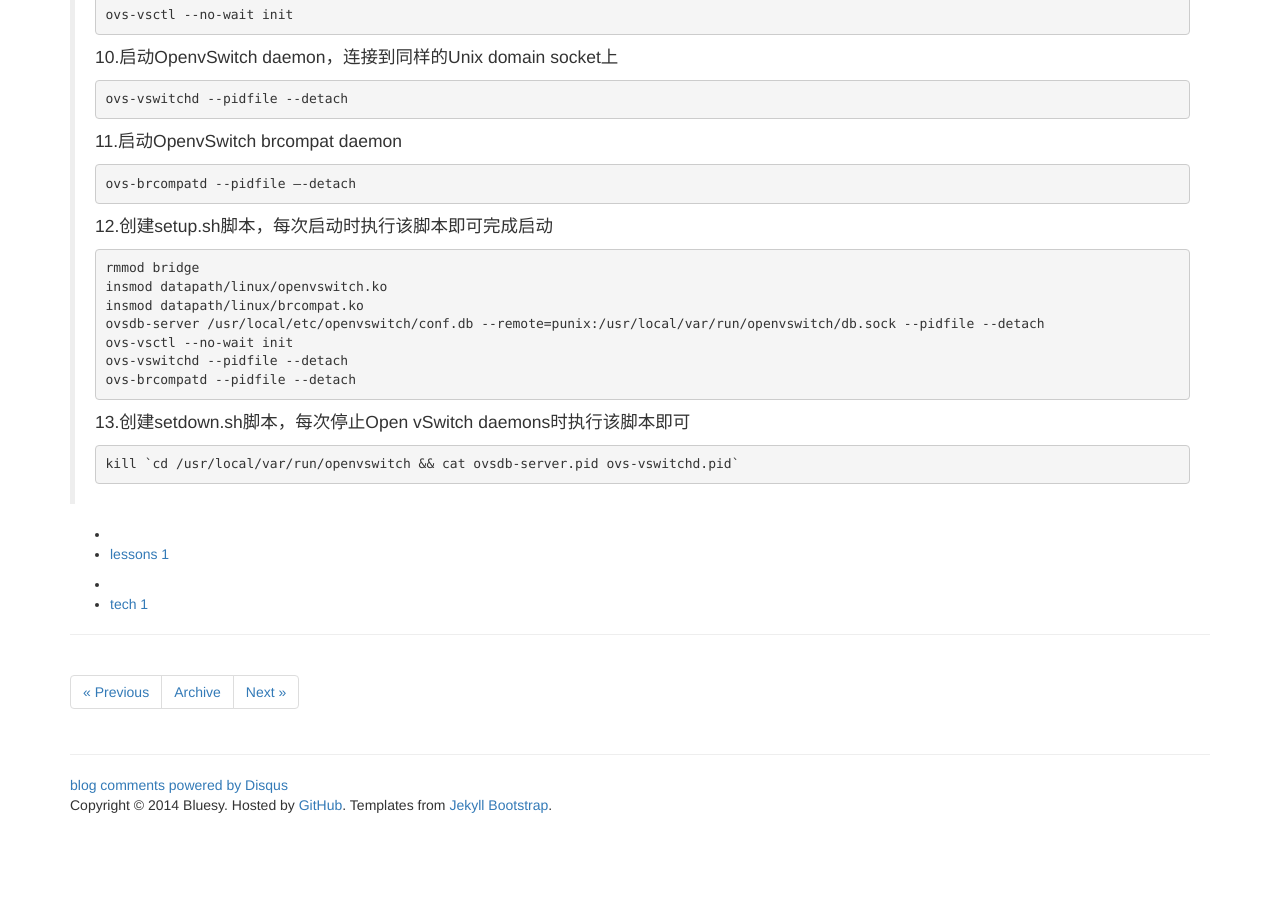
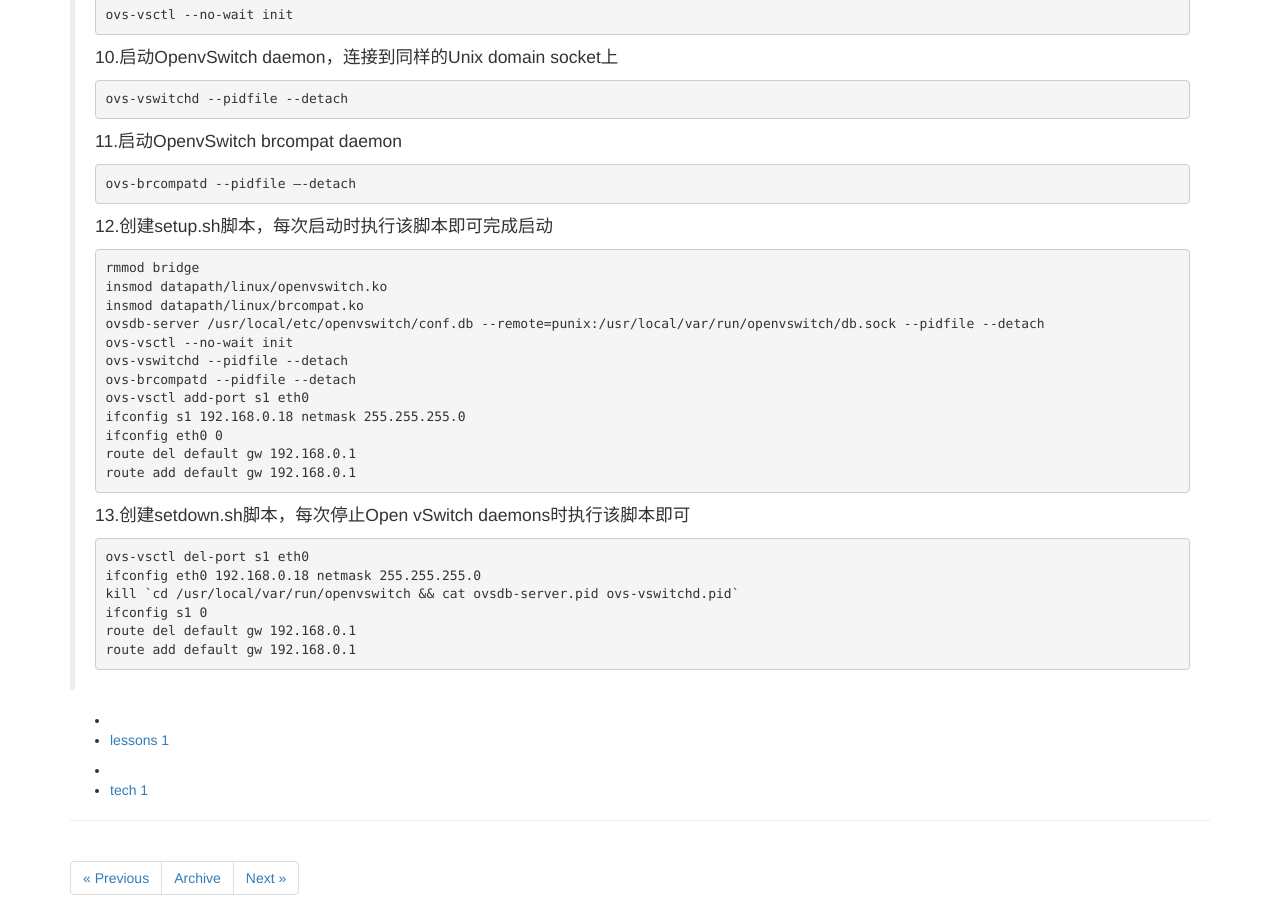
Before and after one commit to wangjunxiao/wangjunxiao.github.io, a Jekyll site: the page built from _posts/2014-7-10-openflow-experimental-environment-building.md, in a window 1280 px wide and 900 px high, scrolled down 1777 px. Built offline with Jekyll 4.4.1, drawn with Linux system fonts in a browser that asks for light colours; nearby versions of some CDN libraries; library files that are not in the unit come from our copies; comment, search, counter and statistics services are not loaded; before the commit the page ends 2602 px from its top, so only the background shows below that.

Commit message:
mod post

```diff
--- a/_posts/2014-7-10-openflow-experimental-environment-building.md
+++ b/_posts/2014-7-10-openflow-experimental-environment-building.md
@@ -97,8 +97,18 @@
 >     ovs-vsctl --no-wait init
 >     ovs-vswitchd --pidfile --detach
 >     ovs-brcompatd --pidfile --detach
+>     ovs-vsctl add-port s1 eth0
+>     ifconfig s1 192.168.0.18 netmask 255.255.255.0
+>     ifconfig eth0 0
+>     route del default gw 192.168.0.1
+>     route add default gw 192.168.0.1
 >
 >13.创建setdown.sh脚本，每次停止Open vSwitch daemons时执行该脚本即可
 >
+>     ovs-vsctl del-port s1 eth0
+>     ifconfig eth0 192.168.0.18 netmask 255.255.255.0
 >     kill `cd /usr/local/var/run/openvswitch && cat ovsdb-server.pid ovs-vswitchd.pid`
+>     ifconfig s1 0
+>     route del default gw 192.168.0.1
+>     route add default gw 192.168.0.1
 >
```
